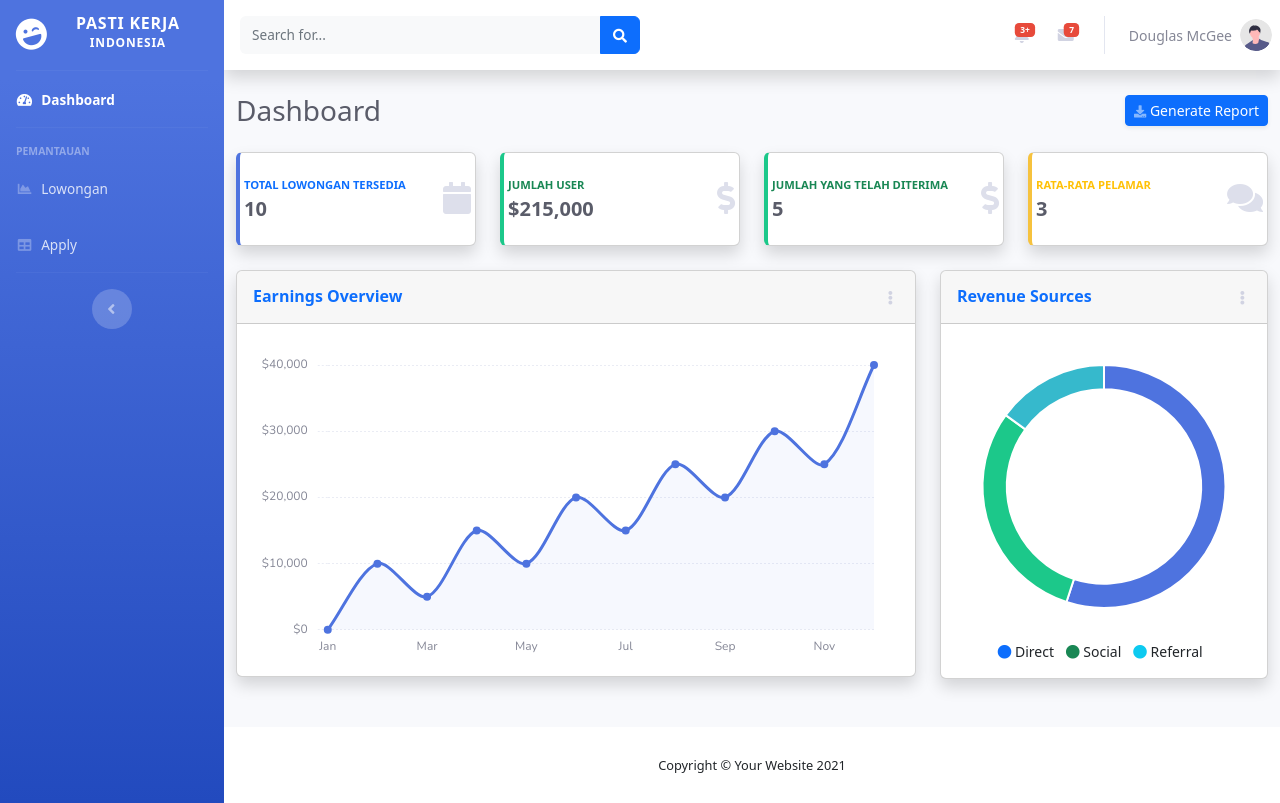
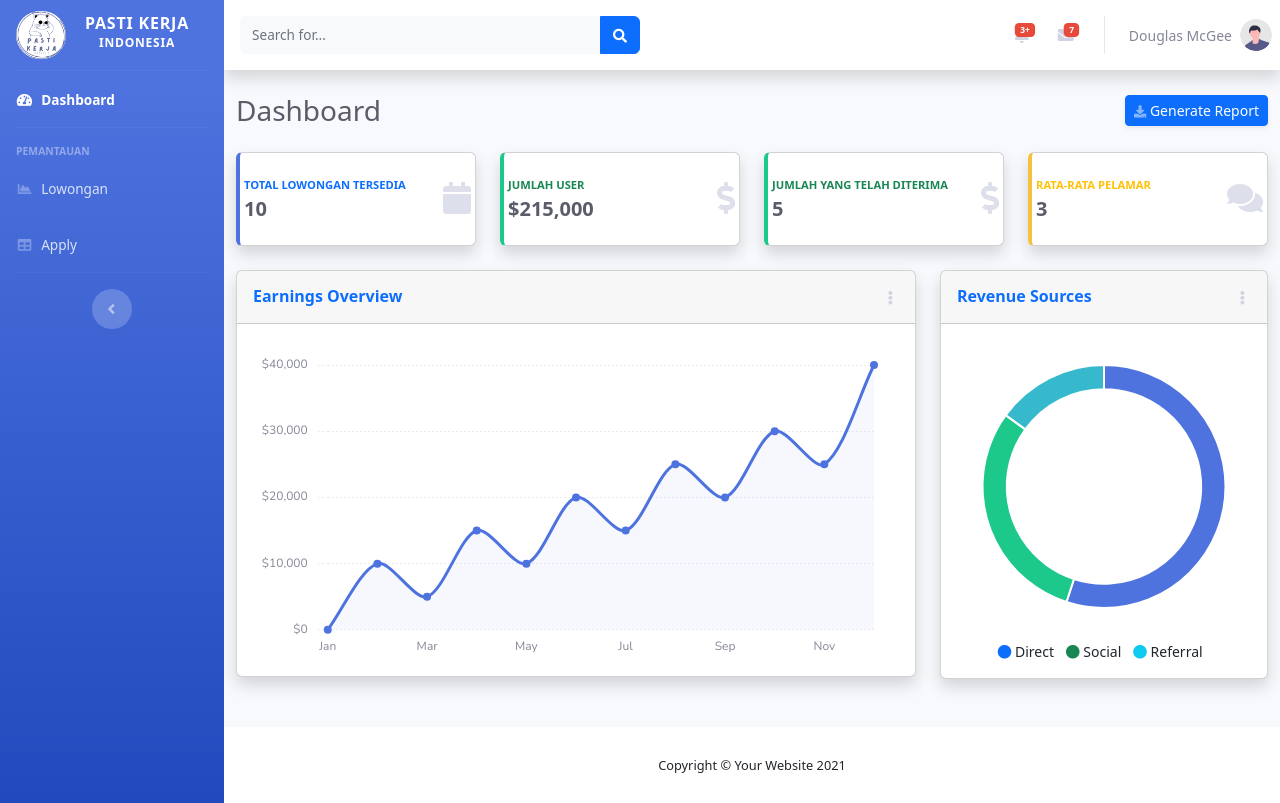
Before and after one commit to nex-ro/PastiKerjaIndo, a CodeIgniter app: a page that uses application/views/layout/headerAdm.php in a window 1280 px wide. Run offline with CodeIgniter, Linux system fonts and the light colour scheme; some libraries are stand-ins or nearby versions.

Commit message:
menambahkan icon

```diff
--- a/application/views/layout/headerAdm.php
+++ b/application/views/layout/headerAdm.php
@@ -34,10 +34,9 @@
         <ul class="navbar-nav bg-gradient-primary sidebar sidebar-dark accordion" id="accordionSidebar">
             <!-- Sidebar - Brand -->
             <a class="sidebar-brand d-flex align-items-center justify-content-center" href="index.html">
-                <div class="sidebar-brand-icon rotate-n-15">
-                    <i class="fas fa-laugh-wink"></i>
-                </div>
-                <div class="sidebar-brand-text mx-3">Pasti Kerja <sup>Indonesia</sup></div>
+                <img src="<?=base_url('assets/img')?>/icon.png" alt="" style="width: 50px; border-radius: 50px;">
+
+                <div class="sidebar-brand-text mx-2">Pasti Kerja <sup>Indonesia</sup></div>
             </a>
             <!-- Divider -->
             <hr class="sidebar-divider my-0">
@@ -46,6 +45,7 @@
             <li class="nav-item active">
                 <a class="nav-link" href="index.html">
                     <i class="fas fa-fw fa-tachometer-alt"></i>
+
                     <span>Dashboard</span></a>
             </li>
             <!-- Nav Item - Utilities Collapse Menu -->
```
Also changed, not shown: assets/img/icon.png (added).
